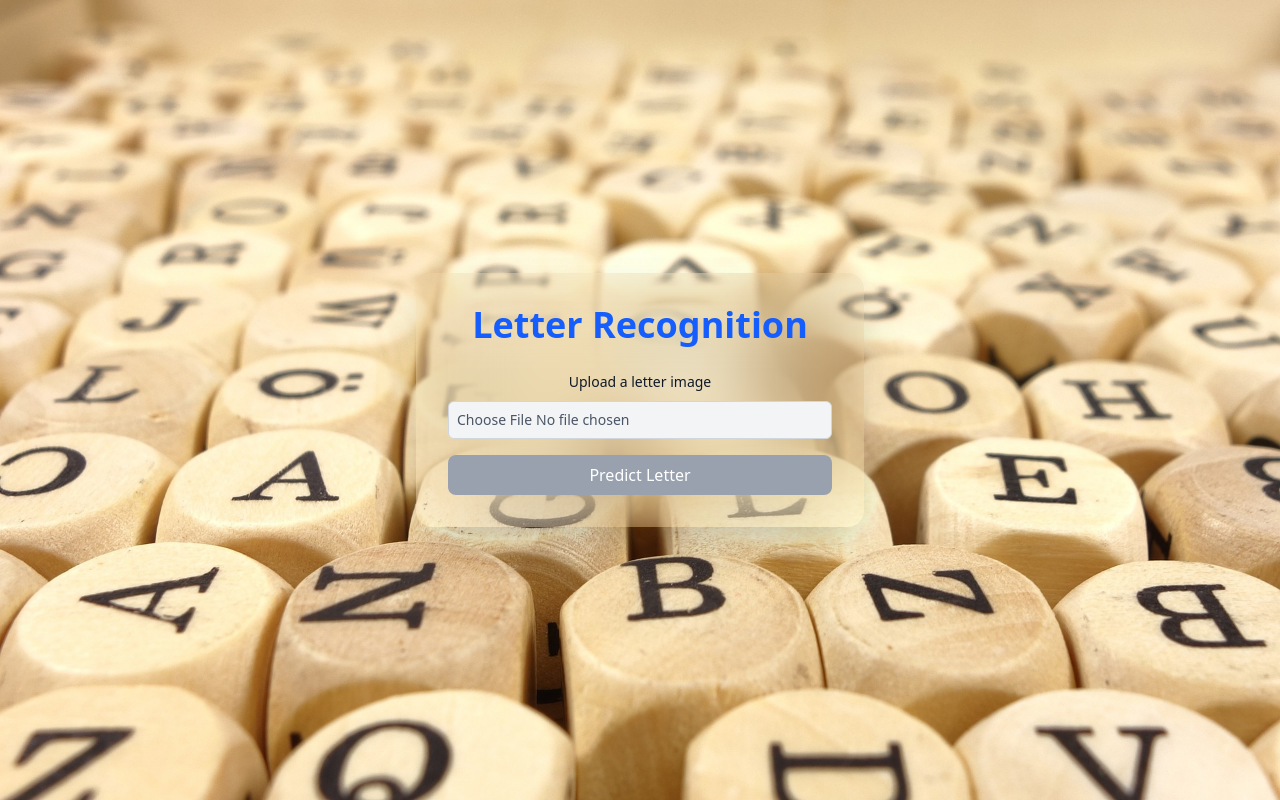
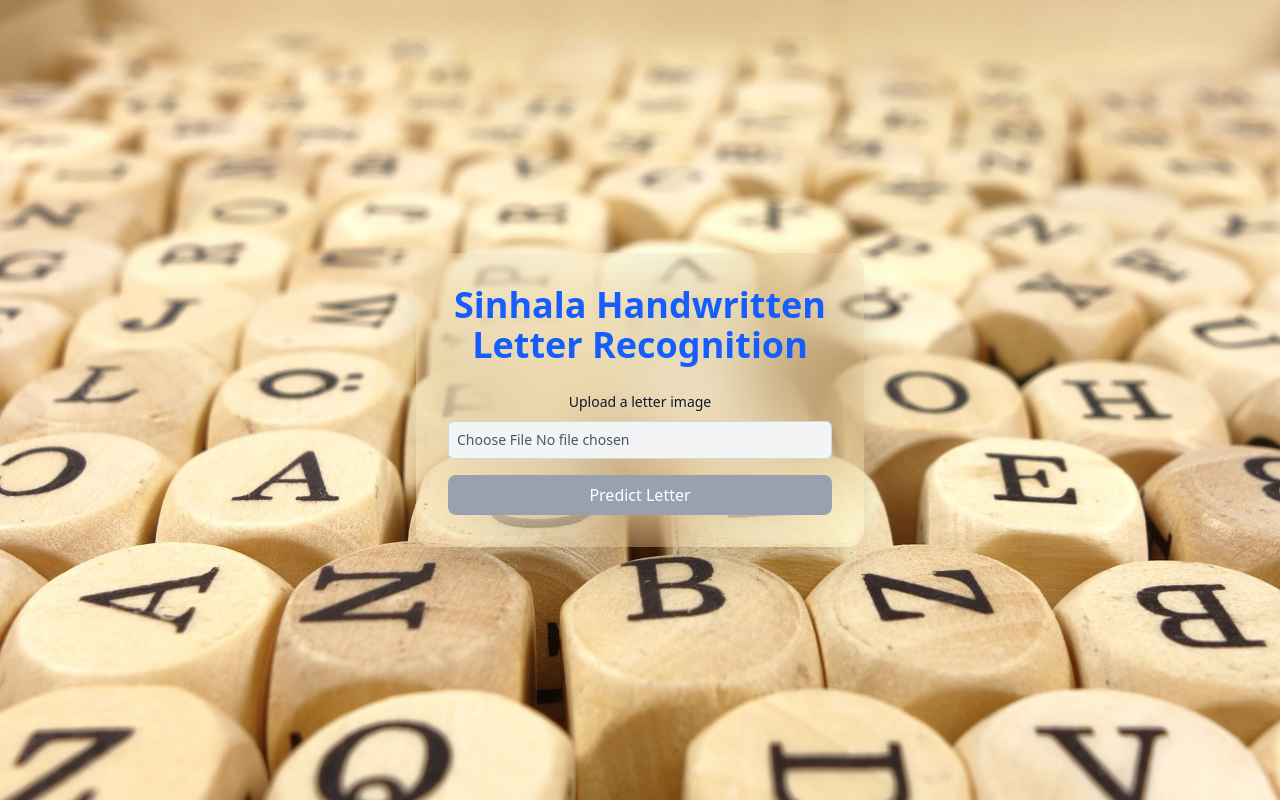
Before and after one commit to Hasintha-Darshana/Sinhala-handwritten-letter-frontend, a React (Vite) app: page / in a window 1280 px wide. Built offline with nearby package versions, Linux system fonts and the light colour scheme.

Commit message:
edit app.jsx

```diff
--- a/src/App.jsx
+++ b/src/App.jsx
@@ -48,7 +48,7 @@ function App() {
   return (
     <div className="min-h-screen bg-[url('/background.jpg')] bg-center bg-cover flex items-center justify-center p-4">
       <div className="rounded-2xl shadow-2xl p-8 w-full max-w-md text-center backdrop-blur-2xl">
-        <h1 className="text-4xl font-bold text-blue-600 mb-6">Letter Recognition</h1>
+        <h1 className="text-4xl font-bold text-blue-600 mb-6">Sinhala Handwritten Letter Recognition</h1>
 
         <label className="block mb-4 cursor-pointer">
           <span className="text-sm text-gray-900">Upload a letter image</span>
```
